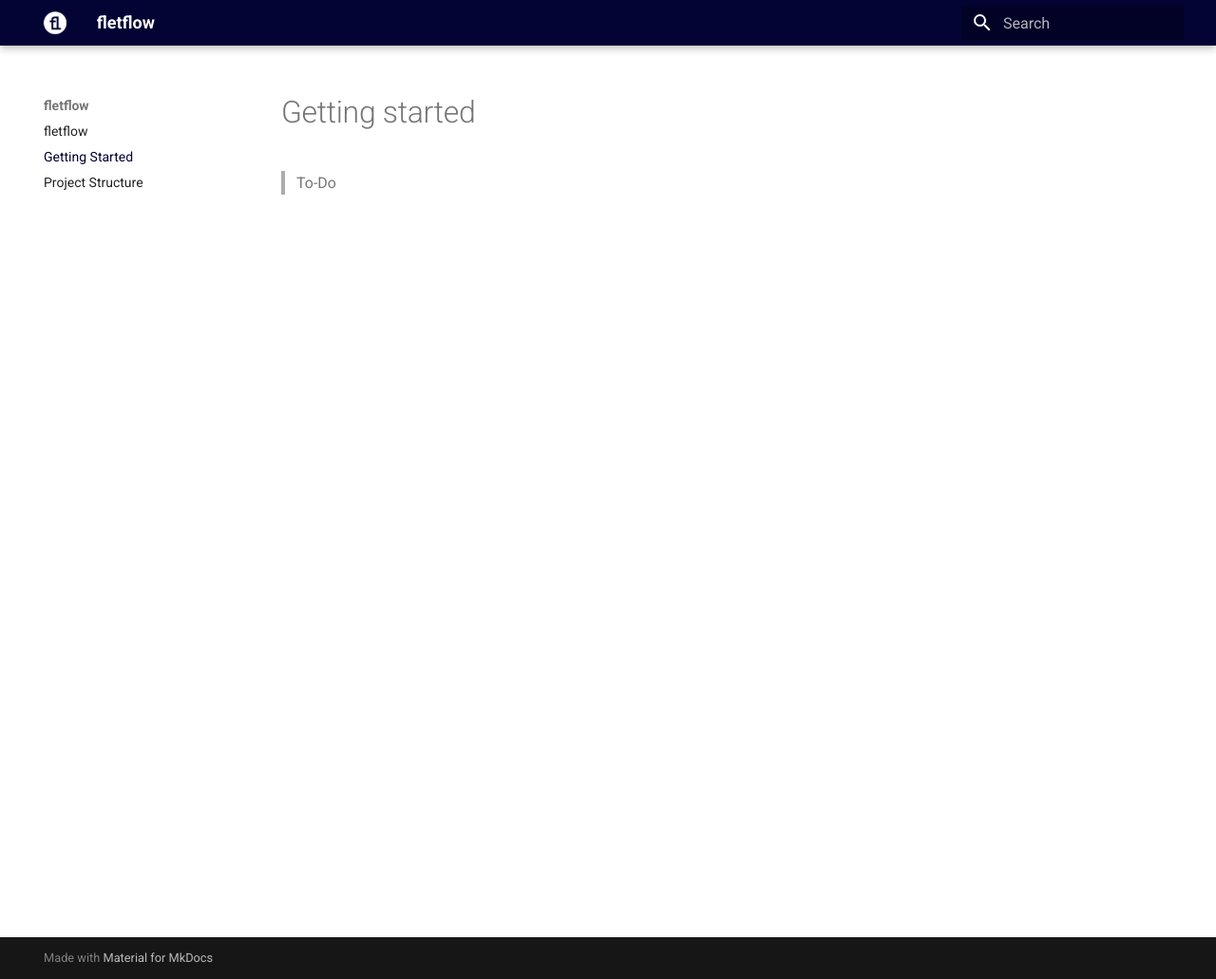
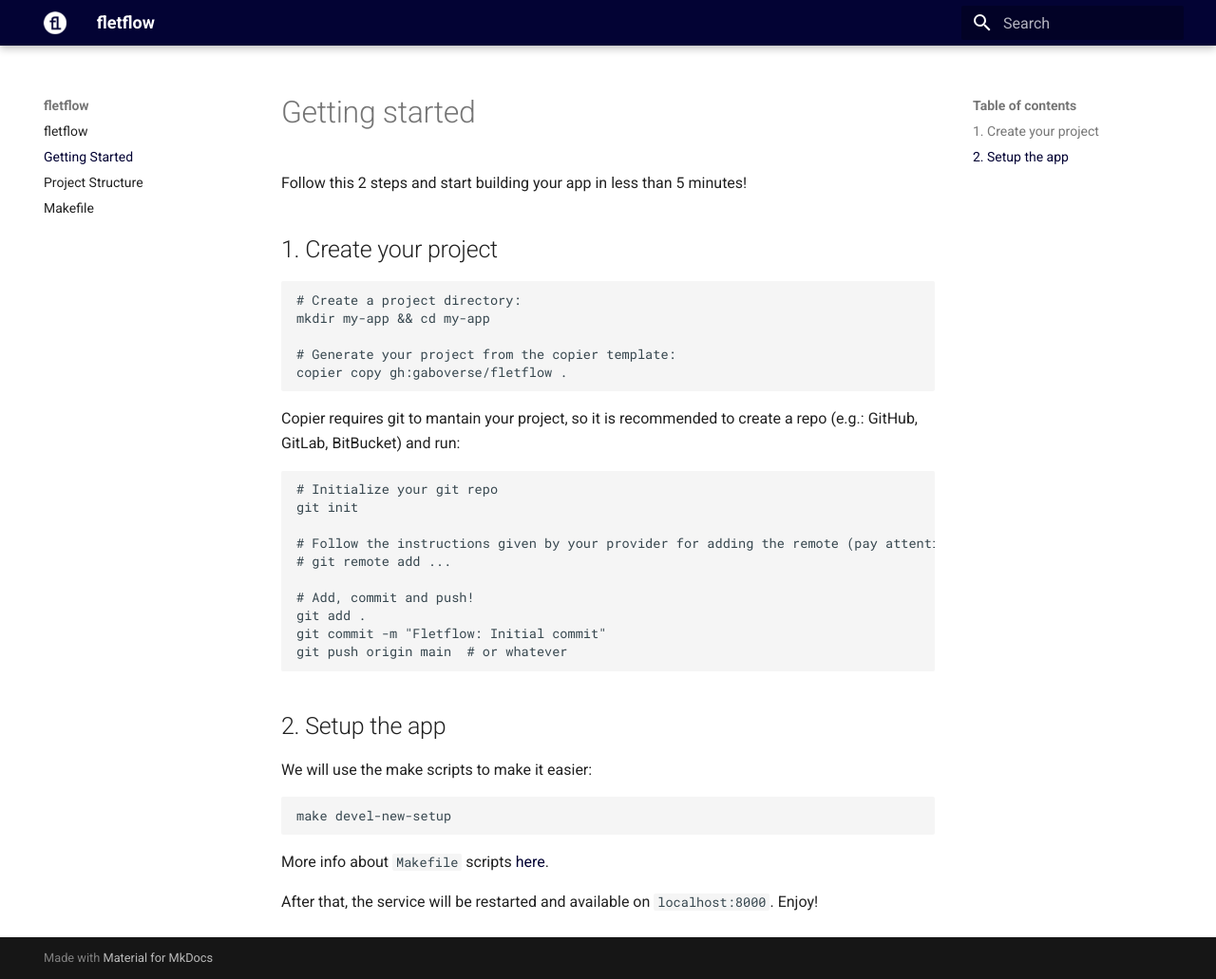
Before and after one commit to gaboverse/fletflow, an MkDocs documentation site: the page built from docs/docs/getting-started.md, in a window 1280 px wide and 1031 px high. Shown: the whole window at 95% size. Built offline with MkDocs 1.6.1 and Material for MkDocs 9.7.7, drawn with Linux system fonts in a browser that asks for light colours.

Commit message:
📄 Adding more docs

````diff
--- a/docs/docs/getting-started.md
+++ b/docs/docs/getting-started.md
@@ -1,3 +1,39 @@
 # Getting started
 
-> To-Do
+Follow this 2 steps and start building your app in less than 5 minutes!
+
+## 1. Create your project
+
+```
+# Create a project directory:
+mkdir my-app && cd my-app
+
+# Generate your project from the copier template:
+copier copy gh:gaboverse/fletflow .
+```
+
+Copier requires git to mantain your project, so it is recommended to create a repo (e.g.: GitHub, GitLab, BitBucket) and run:
+
+```
+# Initialize your git repo
+git init
+
+# Follow the instructions given by your provider for adding the remote (pay attention on branch names, etc.)
+# git remote add ...
+
+# Add, commit and push!
+git add .
+git commit -m "Fletflow: Initial commit"
+git push origin main  # or whatever
+```
+## 2. Setup the app
+
+We will use the make scripts to make it easier:
+
+```
+make devel-new-setup
+```
+
+More info about `Makefile` scripts [here](/makefile/).
+
+After that, the service will be restarted and available on `localhost:8000`. Enjoy!
--- a/docs/mkdocs.yaml
+++ b/docs/mkdocs.yaml
@@ -12,3 +12,4 @@
   - fletflow: index.md
   - Getting Started: getting-started.md
   - Project Structure: project-structure.md
+  - Makefile: makefile.md
````
Also changed, not shown: docs/docs/makefile.md (added, +40 -0 lines), README.md.
